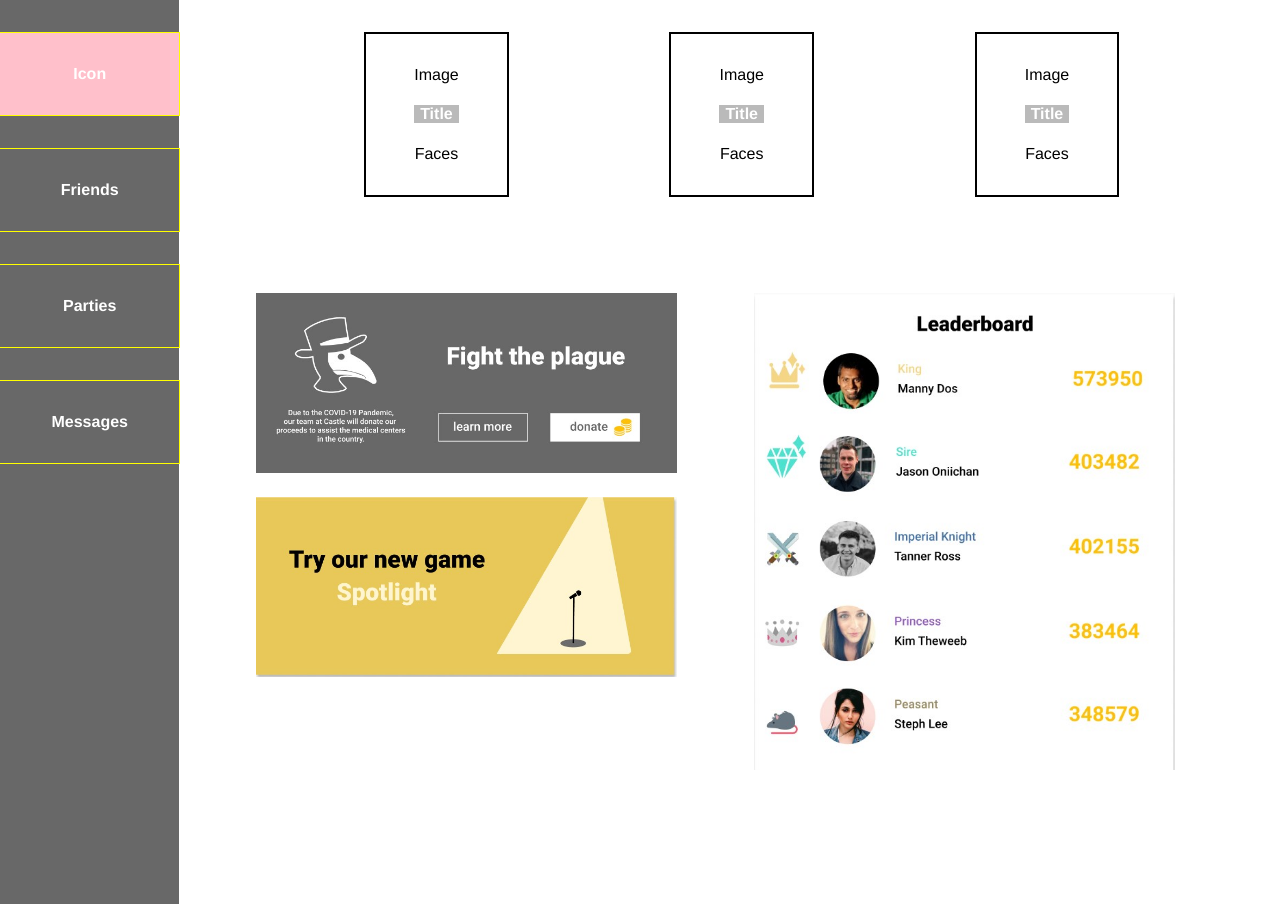
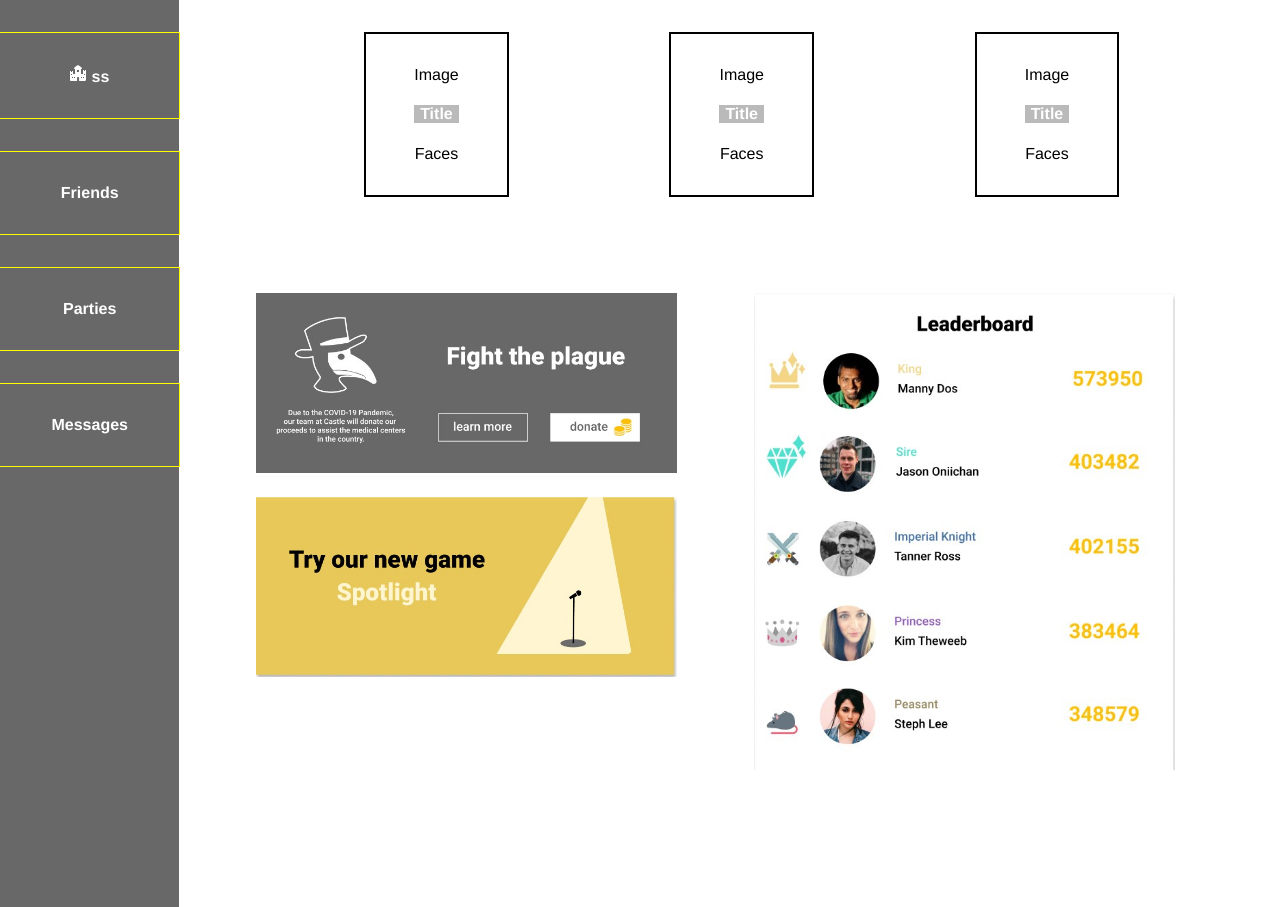
Before and after one commit to derek-y-lee/Castle, a React (Create React App) app: page /dashboard in a window 1280 px wide. Built offline with nearby package versions, Linux system fonts and the light colour scheme.

Commit message:
fixes
minor fixes

```diff
--- a/src/FillerImages.js
+++ b/src/FillerImages.js
@@ -1,3 +1,6 @@
 export const bannerA = require('./assets/screencaptures/Banner1Ad.jpg');
 export const bannerB = require('./assets/screencaptures/Banner2Ad.jpg');
 export const leaderboardFill = require('./assets/screencaptures/LeaderboardFill.jpg');
+
+// SVGs
+export const icon = require('./assets/svgs/castle.svg');
--- a/src/components/UI/Menu.js
+++ b/src/components/UI/Menu.js
@@ -1,6 +1,8 @@
 import React from 'react';
 import { Link } from 'react-router-dom';
+import { icon } from '../../FillerImages';
 import classes from './Menu.module.scss';
+
 
 const { userMenuContainer, userMenu } = classes;
 
@@ -8,7 +10,9 @@ const menu = (props) => {
     return (
         <section className={userMenuContainer}>
             <div className={userMenu}>
-                <Link to="/dashboard" style={{ backgroundColor: "pink" }}>Icon</Link>
+                <Link to="/dashboard">
+                <img src={icon} /> ss
+                </Link>
                 <Link>Friends</Link>
                 <Link to="/parties">Parties</Link>
                 <Link>
--- a/src/containers/Dashboard/Dashboard.js
+++ b/src/containers/Dashboard/Dashboard.js
@@ -9,7 +9,7 @@ import { bannerA, bannerB, leaderboardFill } from '../../FillerImages';
 
 import SocialGroups from './SocialGroups/SocialGroups';
 
-const { layout, userUI, assortmentUI, dashboardView, information, bannerAProp, bannerBProp, leaderboardProp } = classes;
+const { layout, dashboardView, information, bannerAProp, bannerBProp, leaderboardProp } = classes;
 
 const dashboard = (props) => {
     return (
```
Also changed, not shown: src/assets/svgs/castle.svg.
